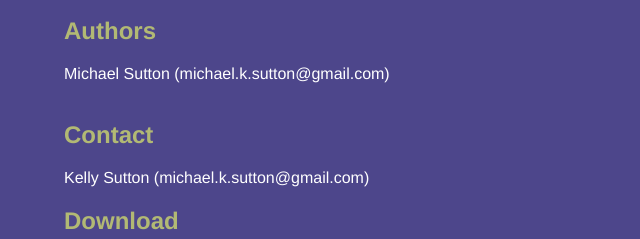
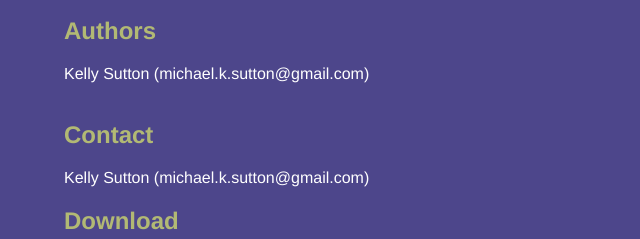
Before and after one commit to kellysutton/bliptv, a plain HTML site: page index.html in a window 1280 px wide. Shown: the part 385-624 px from the top of the page, 226-866 px from the left. Drawn offline with Linux system fonts and the light colour scheme.

Commit message:
changed author name on site page

```diff
--- a/index.html
+++ b/index.html
@@ -59,7 +59,7 @@ ostruct</p>
 <h2>Install</h2>
 <p>sudo gem install bliptv</p>
 <h2>Authors</h2>
-<p>Michael Sutton (michael.k.sutton@gmail.com)
+<p>Kelly Sutton (michael.k.sutton@gmail.com)
 <br/>
 <br/>      </p>
 <h2>Contact</h2>
```
